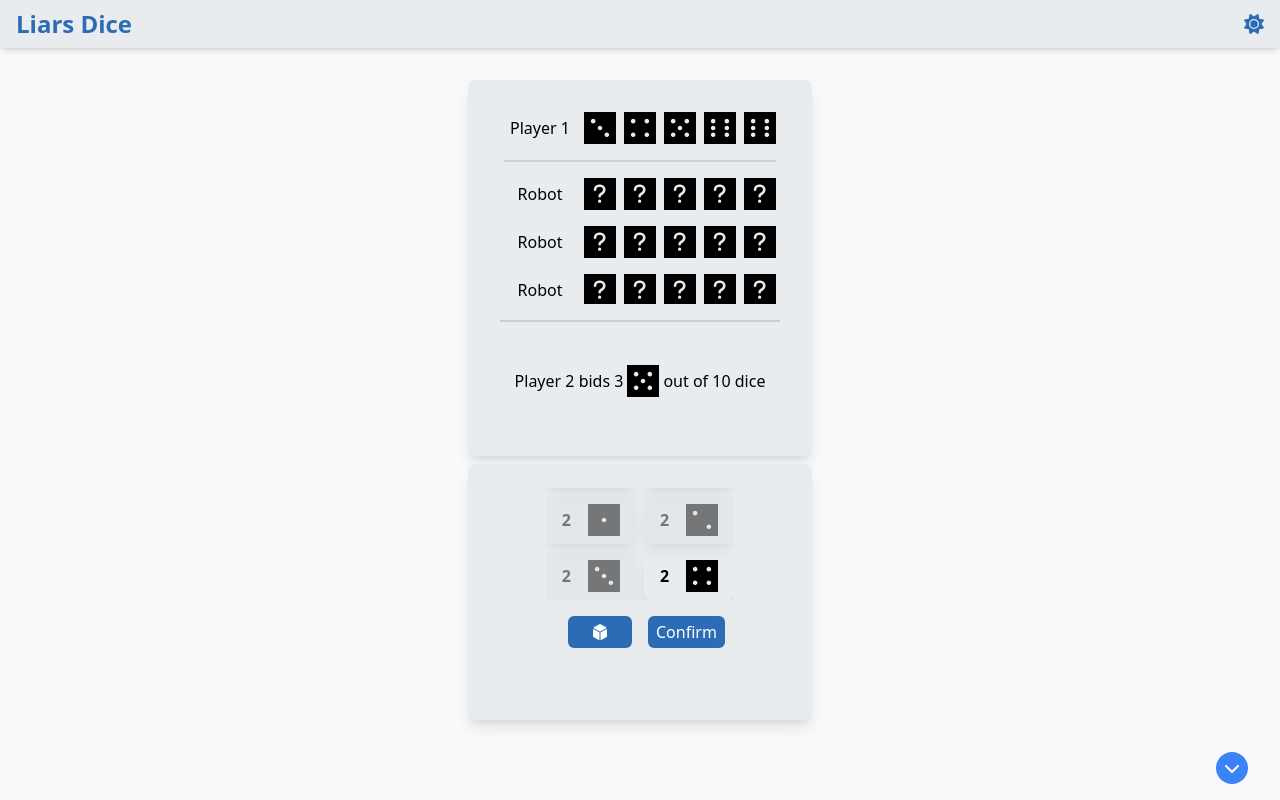
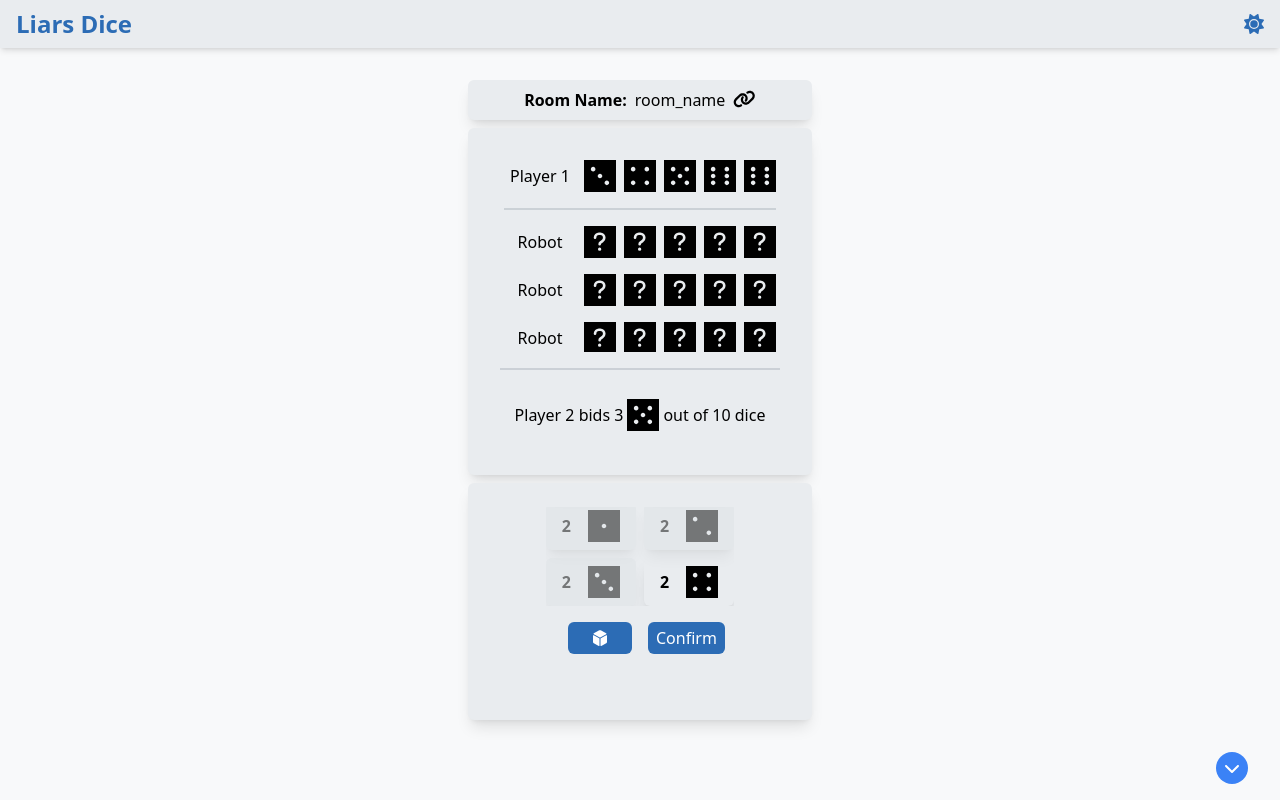
Before and after one commit to ajaytitus1386/dudo, a Next.js app: page /1 in a window 1280 px wide. Shown: the top 800 px of the page. Built offline with nearby package versions, Linux system fonts and the light colour scheme.

Commit message:
feat: room name link

```diff
--- a/src/pages/[room_name].tsx
+++ b/src/pages/[room_name].tsx
@@ -2,10 +2,11 @@ import React, { useEffect, useState } from "react"
 import DiceTable from "../components/room/DiceTable"
 import DicePicker from "../components/dice/DicePicker"
 import { FontAwesomeIcon } from "@fortawesome/react-fontawesome"
-import { faChevronDown } from "@fortawesome/free-solid-svg-icons"
+import { faChevronDown, faLink } from "@fortawesome/free-solid-svg-icons"
 import RoomControls from "../components/room/RoomControls"
 import DiceList from "components/dice/DiceList"
 import DiceInputWrapper from "components/dice/DiceInputWrapper"
+import Hug from "components/Hug"
 
 const Room = () => {
     const [isHigh, setIsHigh] = useState(true)
@@ -65,6 +66,20 @@ const Room = () => {
                 id="table"
                 className="flex flex-col py-20 px-4 gap-y-2 min-h-screen"
             >
+                <Hug className="flex flex-row items-center justify-center gap-x-2">
+                    <h2 className="text-text-light-500 dark:text-text-dark-500 font-bold">
+                        Room Name:
+                    </h2>
+                    <text className="text-text-light-500 dark:text-text-dark-500 select-all">
+                        room_name
+                    </text>
+                    <button>
+                        <FontAwesomeIcon
+                            icon={faLink}
+                            className="text-text-light-500 dark:text-text-dark-500 text-lg"
+                        />
+                    </button>
+                </Hug>
                 <DiceTable />
                 <DiceInputWrapper
                     showList={showDiceList}
--- a/src/pages/_app.tsx
+++ b/src/pages/_app.tsx
@@ -15,6 +15,7 @@ import {
     faMoon,
     faList,
     faDiceD6,
+    faLink,
 } from "@fortawesome/free-solid-svg-icons"
 import Layout from "../components/Layout"
 import { ThemeProvider } from "../context/themeContext"
@@ -32,7 +33,8 @@ library.add(
     faSun,
     faMoon,
     faList,
-    faDiceD6
+    faDiceD6,
+    faLink
 )
 
 export default function App({ Component, pageProps }: AppProps) {
```
